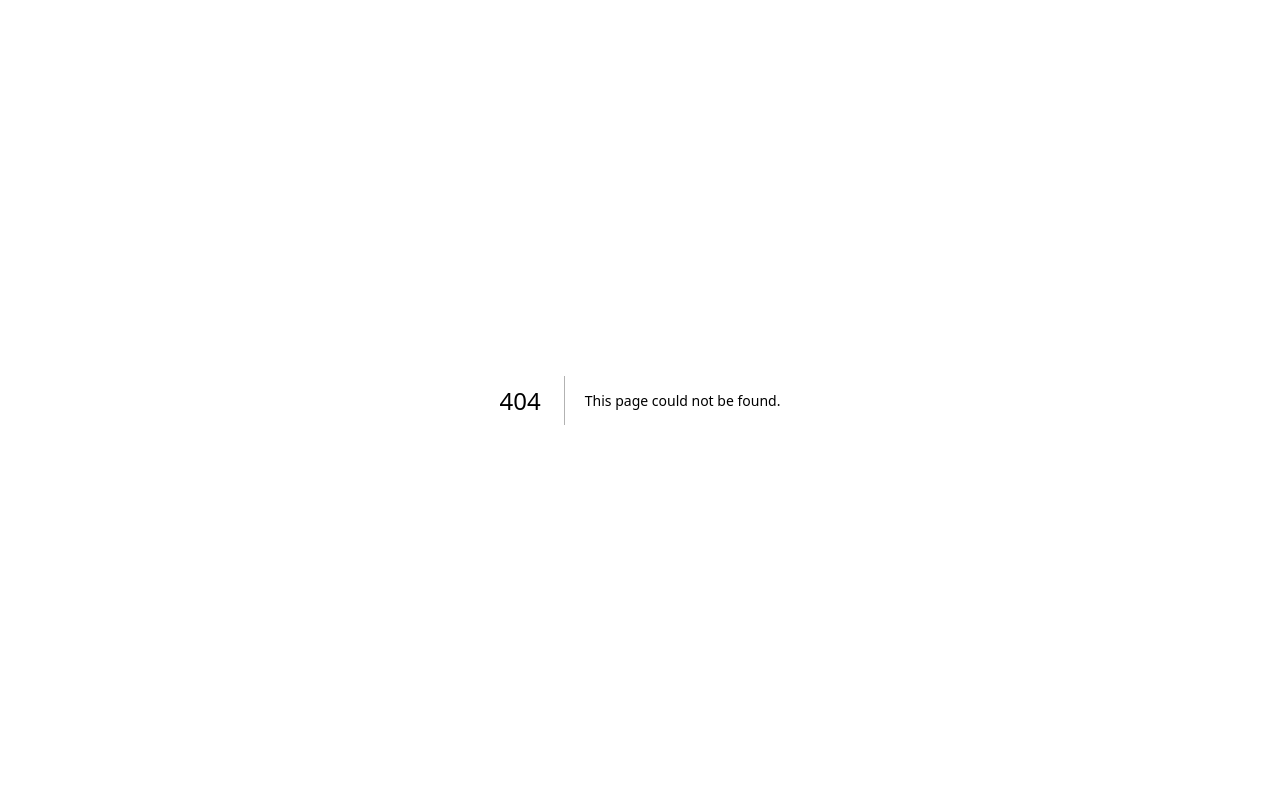
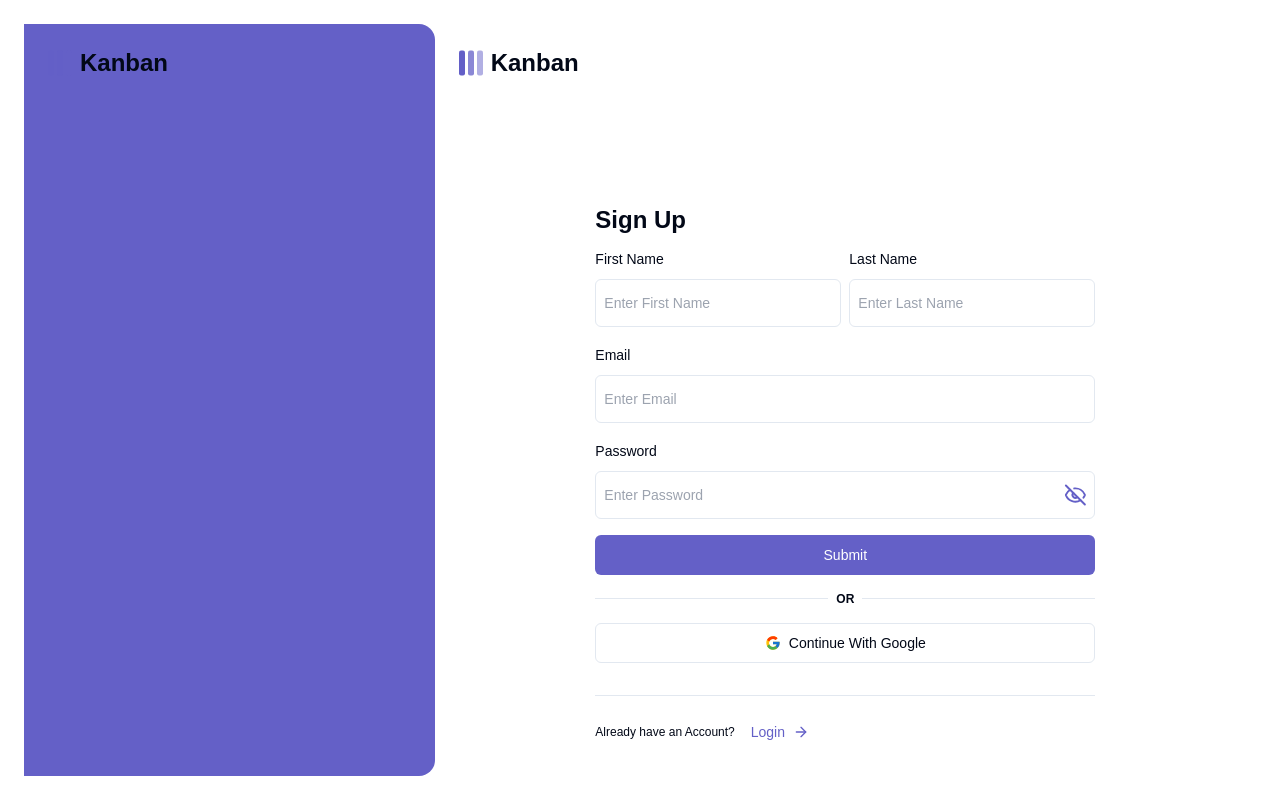
Before and after one commit to lamilekan263/Kanban-project-manager, a Next.js app: page /signup in a window 1280 px wide. Before the commit this address had no page. Built offline with nearby package versions, Linux system fonts and the light colour scheme.

Commit message:
feat: build layout the auth

```diff
--- /dev/null
+++ b/src/app/(auth)/layout.tsx
@@ -0,0 +1,24 @@
+import LogoComponent from '@/components/Logo'
+import React from 'react'
+
+const layout = ({
+    children,
+}: Readonly<{
+    children: React.ReactNode;
+}>) => {
+    return (
+        <div className='h-screen overflow-hidden p-6 grid md:grid-cols-3'>
+            <div className="hidden md:block bg-primary  rounded-r-2xl">
+                <LogoComponent />
+            </div>
+            <div className="col-span-2 ">
+                <LogoComponent />
+                <div className='flex h-full items-center justify-center w-full'>
+                    {children}
+                </div>
+            </div>
+        </div>
+    )
+}
+
+export default layout
--- /dev/null
+++ b/src/app/(auth)/login/page.tsx
@@ -0,0 +1,10 @@
+import LoginForm from '@/components/LoginForm'
+import React from 'react'
+
+const LoginPage = () => {
+  return (
+    <LoginForm />
+  )
+}
+
+export default LoginPage
--- /dev/null
+++ b/src/app/(auth)/signup/page.tsx
@@ -0,0 +1,8 @@
+import SignUp from '@/components/SignUpForm'
+import React from 'react'
+
+const page = () => {
+    return <SignUp />
+}
+
+export default page
--- a/src/app/page.tsx
+++ b/src/app/page.tsx
@@ -1,5 +1,6 @@
 import LoginForm from "@/components/LoginForm";
 import LogoComponent from "@/components/Logo";
+import SignUp from "@/components/SignUpForm";
 
 
 export default function Home() {
@@ -11,7 +12,7 @@ export default function Home() {
       <div className="col-span-2 ">
         <LogoComponent />
         <div className='flex h-full items-center justify-center w-full'>
-          <LoginForm />
+          <SignUp />
         </div>
       </div>
     </div>
--- a/src/components/LoginForm.tsx
+++ b/src/components/LoginForm.tsx
@@ -45,6 +45,7 @@ const LoginForm = () => {
 
     return (
         <div className='w-full md:w-[500px] ' >
+            <Typography variant='xl' className='mb-3'>Login</Typography>
             <Form {...form} >
                 <form onSubmit={form.handleSubmit(onSubmit)} className="space-y-4">
                     <CustomFormField
@@ -82,7 +83,7 @@ const LoginForm = () => {
                     Dont have an Account?
                 </Typography>
                 <Button asChild variant="link">
-                    <Link href="/" className="flex items-center">
+                    <Link href="/signup" className="flex items-center">
                         <span>Sign Up</span>
                         <ArrowRight className="w-4 h-4" />
                     </Link>
--- a/src/components/Shared/Form/CustomFormField.tsx
+++ b/src/components/Shared/Form/CustomFormField.tsx
@@ -19,10 +19,12 @@ const CustomFormField = ({ name, placeholder, label, icon, iconProps, type = "te
 
     const { control } = useFormContext()
     return (
-        <FormField control={control}
+        <FormField
+
+            control={control}
             name={name}
             render={({ field, fieldState }) => (
-                <FormItem>
+                <FormItem className='w-full'>
                     <FormLabel>{label}</FormLabel>
                     <FormControl>
                         <Input
--- a/src/components/SignUpForm.tsx
+++ b/src/components/SignUpForm.tsx
@@ -9,10 +9,17 @@ import CustomFormField from './Shared/Form/CustomFormField'
 import Typography from './Typography'
 import { Separator } from './ui/separator'
 import { Form } from './ui/form'
-import { Eye, EyeOff } from 'lucide-react'
-
+import { ArrowRight, Eye, EyeOff } from 'lucide-react'
+import Link from 'next/link'
+import { FcGoogle } from "react-icons/fc";
 
 const formSchema = z.object({
+    firstName: z.string().min(2, {
+        message: "first Name must be at least 2 characters."
+    }),
+    lastName: z.string().min(2, {
+        message: "last Name must be at least 2 characters."
+    }),
     email: z.string().email({
         message: "Invalid email Address"
     }).min(2, {
@@ -20,18 +27,17 @@ const formSchema = z.object({
     }),
     password: z.string().min(7, {
         message: "Password must be at least 7 characters"
-    }),
-    confirmPassword: z.string().min(7, {
-        message: "Password must be at least 7 characters"
     })
 })
 
 
-const SignUpForm = () => {
+const SignUp = () => {
 
     const form = useForm({
         resolver: zodResolver(formSchema),
         defaultValues: {
+            firstName: '',
+            lastName: '',
             email: '',
             password: ''
         }
@@ -47,27 +53,29 @@ const SignUpForm = () => {
 
     return (
         <div className='w-full md:w-[500px] ' >
+            <Typography variant='xl' className='mb-3'>Sign Up</Typography>
             <Form {...form} >
                 <form onSubmit={form.handleSubmit(onSubmit)} className="space-y-4">
+                    <div className='flex gap-2'>
+                        <CustomFormField
+                            name="firstName"
+                            label='First Name'
+                            placeholder='Enter First Name'
+                        />
+                        <CustomFormField
+                            name="lastName"
+                            label='Last Name'
+                            placeholder='Enter Last Name'
+                        />
+                    </div>
                     <CustomFormField
                         name="email"
                         label='Email'
+                        type='email'
                         placeholder='Enter Email'
-
                     />
                     <CustomFormField
                         name="password"
-                        label='Password'
-                        placeholder='Enter Password'
-                        type={passwordVisibility ? 'text' : 'password'}
-                        icon={passwordVisibility ? Eye : EyeOff}
-                        iconProps={{
-                            onClick: () => setPasswordVisibility((prev) => !prev),
-                            className: "text-primary",
-                        }}
-                    />
-                    <CustomFormField
-                        name="confirmPassword"
                         label='Password'
                         placeholder='Enter Password'
                         type={passwordVisibility ? 'text' : 'password'}
@@ -83,14 +91,26 @@ const SignUpForm = () => {
                         <Typography variant='s' className='text-center'>OR</Typography>
                         <Separator className='flex-1' />
                     </div>
-
-                    <Button className='w-full' variant='outline' type="submit">
-                        Continue With Google
-                    </Button>
                 </form>
             </Form>
+            <Button className='w-full my-4' variant='outline' type="submit">
+                <FcGoogle size={20} />
+                Continue With Google
+            </Button>
+            <Separator className='my-4' />
+            <div className='flex items-center'>
+                <Typography variant='s' className='font-thin'>
+                    Already have an Account?
+                </Typography>
+                <Button asChild variant="link">
+                    <Link href="/login" className="flex items-center">
+                        <span>Login</span>
+                        <ArrowRight className="w-4 h-4" />
+                    </Link>
+                </Button>
+            </div>
         </div>
     )
 }
 
-export default SignUpForm
+export default SignUp
```
